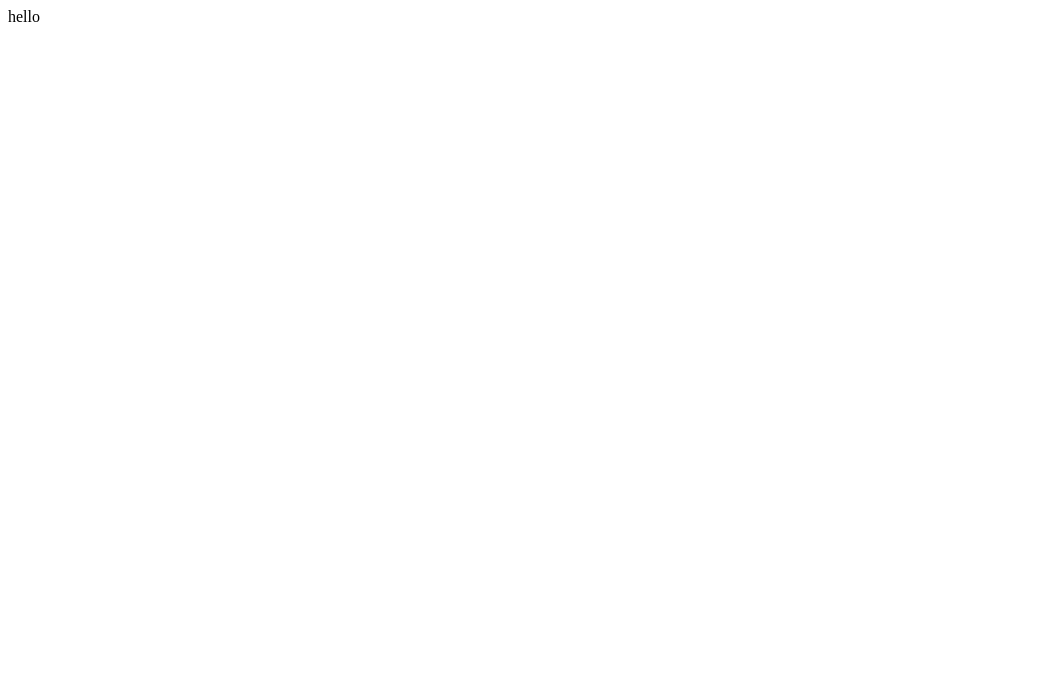
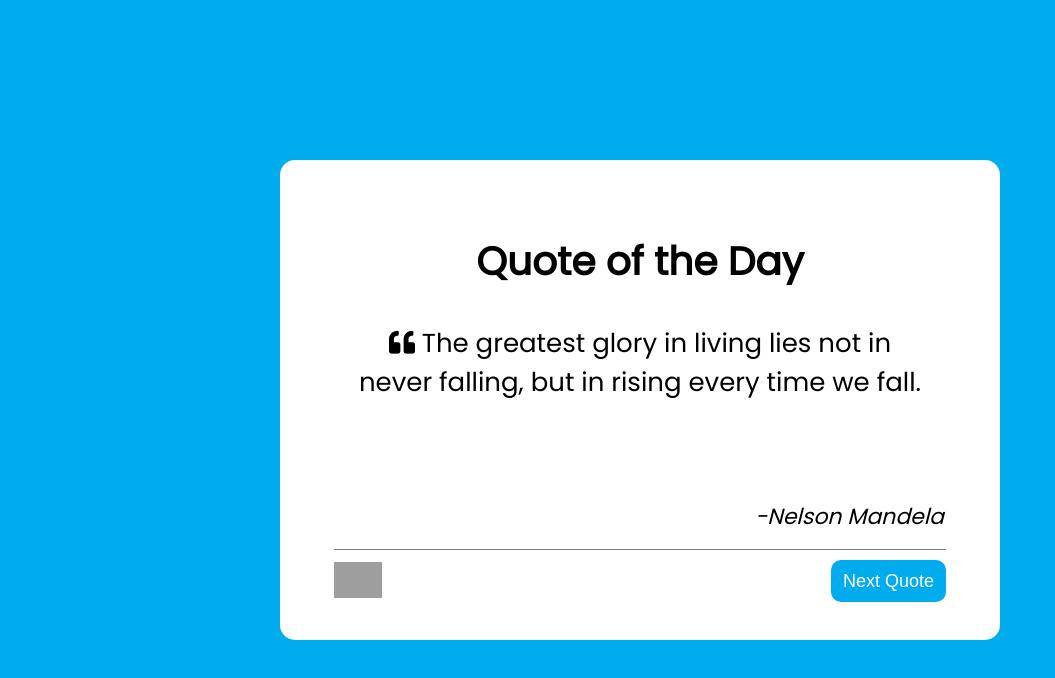
Before and after one commit to IamAkmoor/Quotes-, a plain HTML site: page index.html in a window 1280 px wide. Shown: the whole page, without its empty margins (0-1055 px from the left). Drawn offline with Linux system fonts and the light colour scheme; grey boxes are pictures that could not be loaded.

Commit message:
Qoutes Project

```diff
--- a/index.html
+++ b/index.html
@@ -4,10 +4,37 @@
     <meta charset="UTF-8">
     <meta http-equiv="X-UA-Compatible" content="IE=edge">
     <meta name="viewport" content="width=device-width, initial-scale=1.0">
-    <title>Document Demo</title>
-    <link rel="stylesheet" href="style.css">
+    <link rel="stylesheet" href="/style.css">
+    <link rel="stylesheet" href="https://cdnjs.cloudflare.com/ajax/libs/font-awesome/5.15.3/css/all.min.css">
+    <title>Generated Quote</title>
 </head>
 <body>
-    hello
+    <div class="quote-wrapper">
+        <div class="quote-heading"><h2>Quote of the Day</h2></div>
+
+        <div class="quote-body">
+            <div class="icon-quote">
+                <span class="icon"><i class="fas fa-quote-left"></i>
+                <span class="quote">The greatest glory in living lies not in never falling, but in rising every time we fall.</span></span>
+            </div>
+            <div class="author">
+                -Nelson Mandela
+            </div>
+
+            <div class="qoute-btns">
+                <div class="socials">
+                    <a href="https://twitter.com/">
+                        <img class="icon-img" src="https://icons.iconarchive.com/icons/paomedia/small-n-flat/1024/social-twitter-icon.png" alt="link to twitter">
+                    </a>
+                </div>
+                <div class="btn">
+                    <button id="quote-btn">Next Quote</button>
+                </div>
+            </div>
+
+        </div>
+    </div>
+
+    <script src="/script.js"></script>
 </body>
 </html>
--- /dev/null
+++ b/script.js
@@ -0,0 +1,33 @@
+const api = "https://programming-quotes-api.herokuapp.com/quotes/random"
+const quoteBtn = document.getElementById("quote-btn");
+const quote = document.querySelector(".quote")
+const author = document.querySelector(".author");
+
+//1
+// async function fetchingData(url){
+//     const res =  await fetch(url);
+//     const data = await res.json()
+//     return data
+// }
+
+// function randomQuote(url) {
+//     fetchingData(url).then(data =>{
+//         quote.innerHTML = data.en;
+//         author.innerHTML = data.author
+//     })
+// }
+
+// quoteBtn.addEventListener("click", ()=>{
+//     randomQuote(api)
+// })
+
+//2
+let maxLength = quote.innerText.length
+const randomQuote = ()=>{
+    fetch(api).then(res => res.json()).then(data =>{
+        quote.innerHTML = data.en;
+        author.innerHTML = data.author
+    })
+}
+
+quoteBtn.addEventListener("click", randomQuote)
--- a/style.css
+++ b/style.css
@@ -0,0 +1,67 @@
+@import url('https://fonts.googleapis.com/css2?family=Poppins&display=swap');
+body {
+    background-color: #00acee;
+    font-family: "Poppins", "sans-serif";
+}
+.quote-wrapper {
+    position: absolute;
+    top: 50%;
+    left: 50%;
+    transform: translate(-50%, -50%);
+    background-color: white;
+    padding: 2.5rem;
+    border-radius: 15px;
+    width: 50%;
+    height: 50%;
+}
+.quote-wrapper .quote-heading {
+    text-align: center;
+    font-size: 26px;
+}
+.icon-quote {
+    font-size: 26px;
+    text-align: center;
+    max-width: 90%;
+    margin: auto;
+    height: 160px;
+    overflow: auto;
+}
+.quote-wrapper .quote-body .author {
+    font-size: 22px;
+    font-style: italic;
+    text-align: end;
+    margin: 1rem;
+}
+.quote-body .qoute-btns {
+    display: flex;
+    align-items: center;
+    justify-content: space-between;
+    border-top: solid 1px grey;
+    padding: 7px 0;
+    margin: 12px 14px 0 14px;
+}
+.quote-body .qoute-btns .socials a .icon-img {
+    width: 48px;
+    margin-top: 5px;
+}
+
+.quote-body .qoute-btns .btn #quote-btn {
+    padding: 11px 12px 10px 12px;
+    font-size: 18px;
+    background-color: #00acee;
+    color: white;
+    font-weight: 500;
+    border-radius: 10px;
+    border: none;
+    display: flex;
+    justify-content: center;
+    align-items: center;
+}
+.quote-body .qoute-btns .btn #quote-btn:hover {
+    cursor: pointer;
+    background-color: rgb(68, 68, 68);
+}
+.quote-body .qoute-btns .socials a .icon-img:hover{
+    cursor: pointer;
+    background-color: rgb(68, 68, 68);
+}
```
